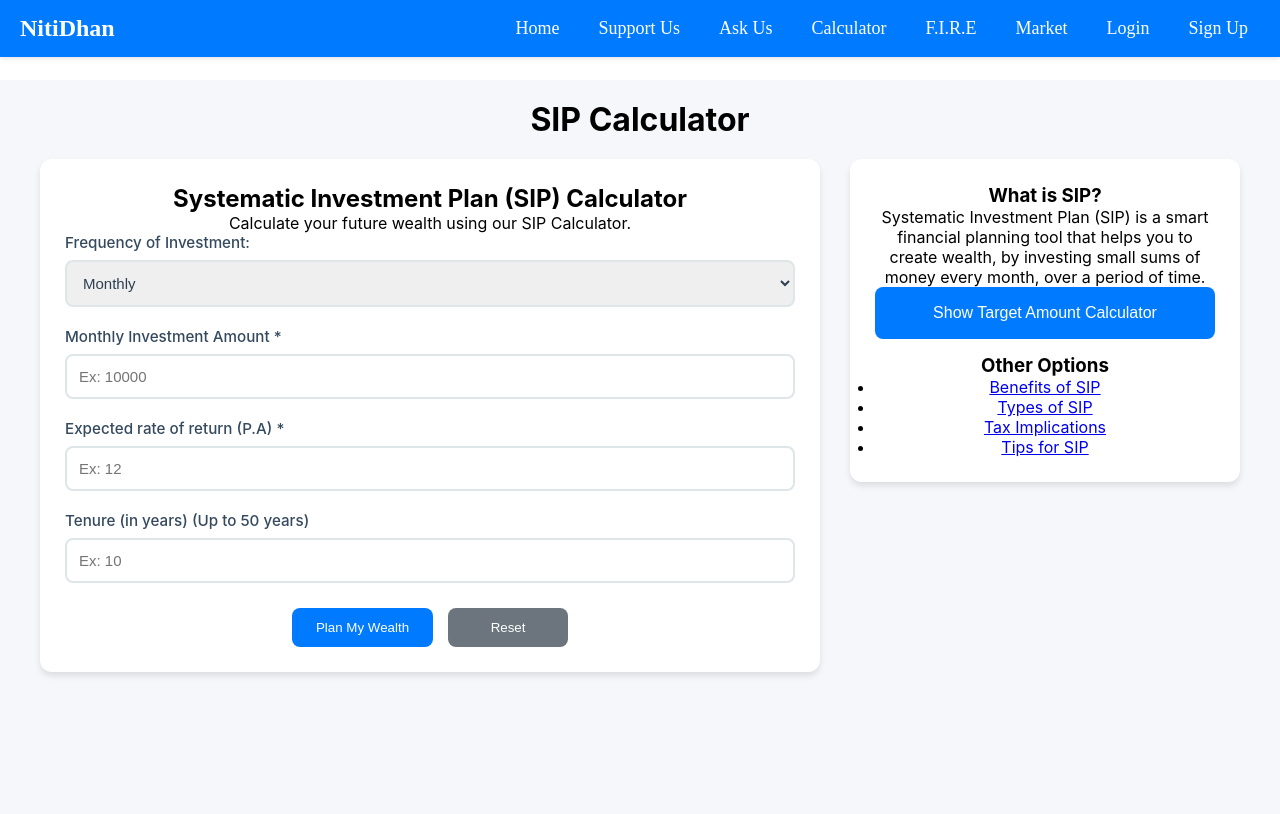
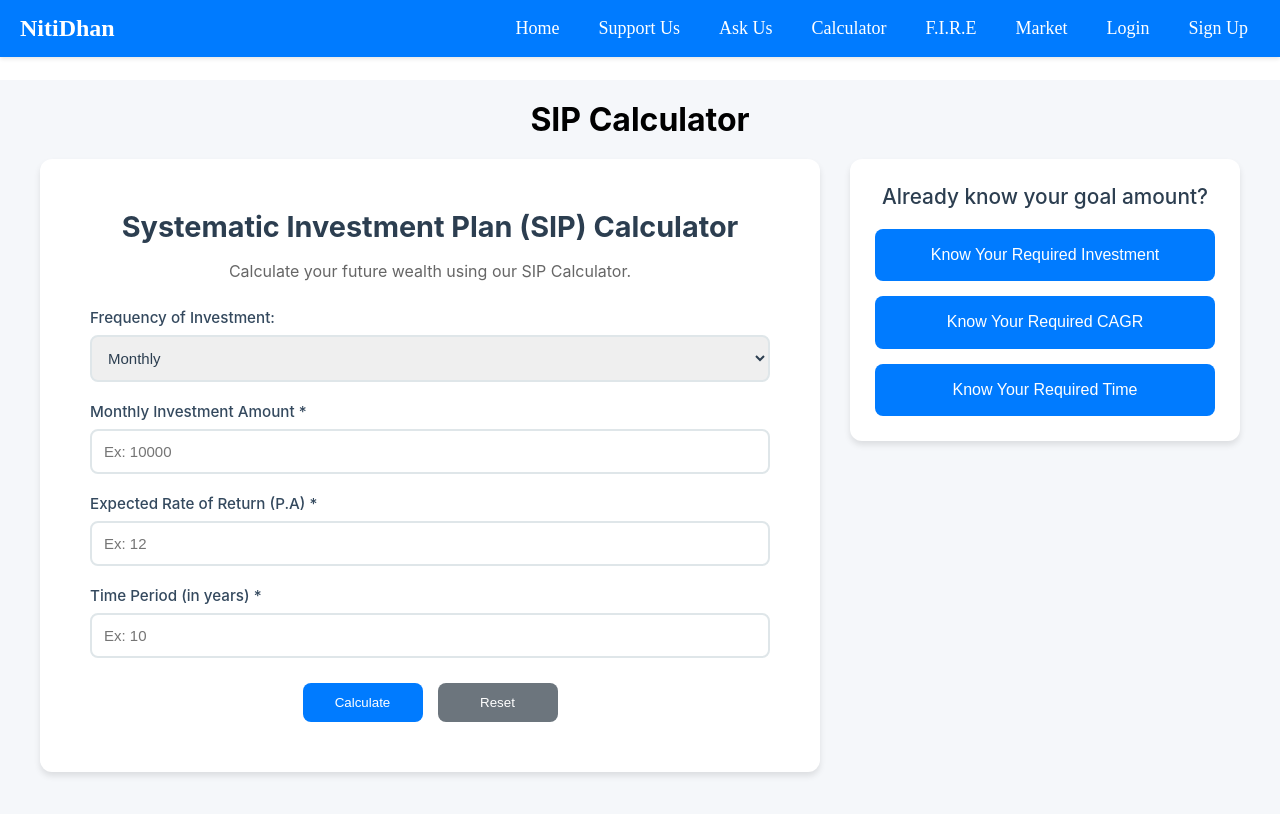
Before and after one commit to adityavardhan1/newproject1, a React (Create React App) app: page /Calculator/SipCalculator in a window 1280 px wide. Shown: the top 814 px of the page. Built offline with nearby package versions, Linux system fonts and the light colour scheme.

Commit message:
updated sip page with 3 buttons

```diff
--- a/src/Sip.js
+++ b/src/Sip.js
@@ -1,40 +1,37 @@
 import React, { useState } from 'react';
 import './Sip.css';
 import ReverseSipCalculator from './components/ReverseSip';
+import CagrCalculator from './components/CagrCalculator';
+import TimeCalculator from './components/TimeCalculator';
 
 function SIPCalculator() {
-  const [frequency, setFrequency] = useState('');
-  const [investment, setInvestment] = useState('');
-  const [rate, setRate] = useState('');
-  const [tenure, setTenure] = useState('');
-  const [futureValue, setFutureValue] = useState(0);
-  const [totalEarnings, setTotalEarnings] = useState(0);
-  const [totalDeposited, setTotalDeposited] = useState(0);
-  const [showResult, setShowResult] = useState(false);
-  const [showInflationAdjusted, setShowInflationAdjusted] = useState(false);
-  const [showReverseSip, setShowReverseSip] = useState(false);
+  const [state, setState] = useState({
+    frequency: 'monthly',
+    investment: '',
+    rate: '',
+    tenure: '',
+    futureValue: 0,
+    totalEarnings: 0,
+    totalDeposited: 0,
+    showResult: false,
+    showInflationAdjusted: false,
+    showReverseSip: false,
+    showCagrCalculator: false,
+    showTimeCalculator: false,
+    isFirstCalculation: true
+  });
 
   const calculateSip = () => {
-    const parsedInvestment = parseFloat(investment.replace(/,/g, "")) || 0;
-    const parsedRate = parseFloat(rate) || 0;
-    const parsedTenure = parseFloat(tenure) || 0;
+    const parsedInvestment = parseFloat(state.investment.replace(/,/g, "")) || 0;
+    const parsedRate = parseFloat(state.rate) || 0;
+    const parsedTenure = parseFloat(state.tenure) || 0;
 
     let schedule = 12;  // Monthly
-    switch (frequency) {
-      case 'monthly':
-        schedule = 12;
-        break;
-      case 'quarterly':
-        schedule = 4;
-        break;
-      case 'half-yearly':
-        schedule = 2;
-        break;
-      case 'annually':
-        schedule = 1;
-        break;
-      default:
-        schedule = 12;
+    switch (state.frequency) {
+      case 'quarterly': schedule = 4; break;
+      case 'half-yearly': schedule = 2; break;
+      case 'annually': schedule = 1; break;
+      default: schedule = 12;
     }
 
     const r = parsedRate / 100 / schedule;
@@ -43,33 +40,53 @@ function SIPCalculator() {
     const totalDepositedCalc = parsedInvestment * n;
     const totalEarningsCalc = a - totalDepositedCalc;
 
-    setFutureValue(a);
-    setTotalEarnings(totalEarningsCalc);
-    setTotalDeposited(totalDepositedCalc);
-    setShowResult(true);
+    setState(prev => ({
+      ...prev,
+      futureValue: a,
+      totalEarnings: totalEarningsCalc,
+      totalDeposited: totalDepositedCalc,
+      showResult: true,
+      isFirstCalculation: false
+    }));
   };
 
   const formatAmount = (num) => {
-    if (num >= 10000000) {
-      return `₹${(num / 10000000).toFixed(2)} Crores`;
-    } else {
-      return `₹${(num / 100000).toFixed(2)} Lakhs`;
-    }
+    return num >= 10000000
+      ? `₹${(num / 10000000).toFixed(2)} Cr`
+      : `₹${(num / 100000).toFixed(2)} Lakh`;
   };
 
   const calculateInflationAdjusted = (amount) => {
     const inflationRate = 0.07;
-    const years = parseFloat(tenure) || 0;
-    const adjustedAmount = amount / Math.pow(1 + inflationRate, years);
-    return formatAmount(adjustedAmount);
+    const years = parseFloat(state.tenure) || 0;
+    return formatAmount(amount / Math.pow(1 + inflationRate, years));
   };
 
   const handleReset = () => {
-    setInvestment('');
-    setRate('12');
-    setTenure('10');
-    setShowResult(false);
-    setShowInflationAdjusted(false);
+    setState({
+      frequency: 'monthly',
+      investment: '',
+      rate: '',
+      tenure: '',
+      futureValue: 0,
+      totalEarnings: 0,
+      totalDeposited: 0,
+      showResult: false,
+      showInflationAdjusted: false,
+      showReverseSip: false,
+      showCagrCalculator: false,
+      showTimeCalculator: false,
+      isFirstCalculation: true
+    });
+  };
+
+  const handleInputChange = (value, field) => {
+    if (/^\d*\.?\d*$/.test(value)) {
+      setState(prev => ({ ...prev, [field]: value }));
+      if (!state.isFirstCalculation) {
+        calculateSip();
+      }
+    }
   };
 
   return (
@@ -78,19 +95,21 @@ function SIPCalculator() {
       <div className="content-wrapper">
         <div className="sip-calculator">
           <div className="content-left">
+            <div className="calculator-box">
               <h2>Systematic Investment Plan (SIP) Calculator</h2>
-            <p>Calculate your future wealth using our SIP Calculator.</p>
+              <p className="calculator-intro">Calculate your future wealth using our SIP Calculator.</p>
 
               <div className="input-group">
                 <label htmlFor="frequency">Frequency of Investment:</label>
                 <select
                   id="frequency"
-                value={frequency}
-                onChange={(e) => setFrequency(e.target.value)}
+                  value={state.frequency}
+                  onChange={(e) => setState(prev => ({ ...prev, frequency: e.target.value }))}
                 >
                   <option value="monthly">Monthly</option>
                   <option value="quarterly">Quarterly</option>
                   <option value="half-yearly">Half-Yearly</option>
+                  <option value="annually">Annually</option>
                 </select>
               </div>
 
@@ -100,89 +119,121 @@ function SIPCalculator() {
                   type="text"
                   id="investment"
                   placeholder="Ex: 10000"
-                value={investment}
-                onChange={(e) => setInvestment(e.target.value)}
+                  value={state.investment}
+                  onChange={(e) => handleInputChange(e.target.value, 'investment')}
+                  autoComplete="off"
                 />
               </div>
 
               <div className="input-group">
-              <label htmlFor="rate">Expected rate of return (P.A) *</label>
+                <label htmlFor="rate">Expected Rate of Return (P.A) *</label>
                 <input
                   type="text"
                   id="rate"
                   placeholder="Ex: 12"
-                value={rate}
-                onChange={(e) => setRate(e.target.value)}
+                  value={state.rate}
+                  onChange={(e) => handleInputChange(e.target.value, 'rate')}
+                  autoComplete="off"
                 />
               </div>
 
               <div className="input-group">
-              <label htmlFor="tenure">Tenure (in years) (Up to 50 years)</label>
+                <label htmlFor="tenure">Time Period (in years) *</label>
                 <input
                   type="text"
                   id="tenure"
                   placeholder="Ex: 10"
-                value={tenure}
-                onChange={(e) => setTenure(e.target.value)}
+                  value={state.tenure}
+                  onChange={(e) => handleInputChange(e.target.value, 'tenure')}
+                  autoComplete="off"
                 />
               </div>
 
               <div className="button-container">
-              <button className="calculate-button" onClick={calculateSip}>Plan My Wealth</button>
-              <button className="reset-button" onClick={handleReset}>Reset</button>
+                <button
+                  className="calculate-button"
+                  onClick={calculateSip}
+                  disabled={!state.investment || !state.rate || !state.tenure}
+                >
+                  Calculate
+                </button>
+                <button className="reset-button" onClick={handleReset}>
+                  Reset
+                </button>
               </div>
 
-            {showResult && (
+              {state.showResult && (
                 <div className="result-container">
-                <p>Your Future Value: {formatAmount(futureValue)}</p>
-                <p>Total Earnings: {formatAmount(totalEarnings)}</p>
-                <p>Total Amount Deposited: {formatAmount(totalDeposited)}</p>
+                  <p>Future Value: {formatAmount(state.futureValue)}</p>
+                  <p>Total Earnings: {formatAmount(state.totalEarnings)}</p>
+                  <p>Total Amount Invested: {formatAmount(state.totalDeposited)}</p>
+                  <button
+                    className="inflation-button"
+                    onClick={() => setState(prev => ({
+                      ...prev,
+                      showInflationAdjusted: !prev.showInflationAdjusted
+                    }))}
+                  >
+                    {state.showInflationAdjusted ? 'Hide' : 'Show'} Inflation Adjusted Value
+                  </button>
+                  {state.showInflationAdjusted && (
+                    <p>
+                      Inflation Adjusted Future Value (7% p.a.):
+                      {calculateInflationAdjusted(state.futureValue)}
+                    </p>
+                  )}
                 </div>
               )}
             </div>
-
-          {showReverseSip && <ReverseSipCalculator onClose={() => setShowReverseSip(false)} />}
+          </div>
 
           <div className="sidebar-right">
-            <div className="sidebar-content">
-              <h3>What is SIP?</h3>
-              <p>Systematic Investment Plan (SIP) is a smart financial planning tool that helps you to create wealth, by investing small sums of money every month, over a period of time.</p>
-
+            <h3 className="sidebar-heading">Already know your goal amount?</h3>
             <button
               className="reverse-sip-button"
-                onClick={() => setShowReverseSip(!showReverseSip)}
+              onClick={() => setState(prev => ({
+                ...prev,
+                showReverseSip: !prev.showReverseSip
+              }))}
             >
-                {showReverseSip ? 'Hide' : 'Show'} Target Amount Calculator
+              {state.showReverseSip ? 'Hide Required Investment Calculator' : 'Know Your Required Investment'}
             </button>
-
-              {showResult && (
-                <div className="inflation-section">
             <button
-                    className="inflation-button"
-                    onClick={() => setShowInflationAdjusted(!showInflationAdjusted)}
+              className="cagr-button"
+              onClick={() => setState(prev => ({
+                ...prev,
+                showCagrCalculator: !prev.showCagrCalculator
+              }))}
             >
-                    {showInflationAdjusted ? "Hide" : "Show"} Inflation Adjusted Value
+              {state.showCagrCalculator ? 'Hide Required CAGR Calculator' : 'Know Your Required CAGR'}
             </button>
-
-                  {showInflationAdjusted && (
-                    <div className="inflation-results">
-                      <p>Inflation Adjusted Future Value (7% p.a.):</p>
-                      <p>{calculateInflationAdjusted(futureValue)}</p>
-                    </div>
-                  )}
-                </div>
-              )}
-
-              <h3>Other Options</h3>
-              <ul>
-                <li><a href="#">Benefits of SIP</a></li>
-                <li><a href="#">Types of SIP</a></li>
-                <li><a href="#">Tax Implications</a></li>
-                <li><a href="#">Tips for SIP</a></li>
-              </ul>
+            <button
+              className="time-button"
+              onClick={() => setState(prev => ({
+                ...prev,
+                showTimeCalculator: !prev.showTimeCalculator
+              }))}
+            >
+              {state.showTimeCalculator ? 'Hide Required Time Calculator' : 'Know Your Required Time'}
+            </button>
           </div>
         </div>
-        </div>
+
+        {state.showReverseSip && (
+          <ReverseSipCalculator
+            onClose={() => setState(prev => ({ ...prev, showReverseSip: false }))}
+          />
+        )}
+        {state.showCagrCalculator && (
+          <CagrCalculator
+            onClose={() => setState(prev => ({ ...prev, showCagrCalculator: false }))}
+          />
+        )}
+        {state.showTimeCalculator && (
+          <TimeCalculator
+            onClose={() => setState(prev => ({ ...prev, showTimeCalculator: false }))}
+          />
+        )}
       </div>
     </div>
   );
```
Lines whose indentation alone changed are shown as unchanged.
